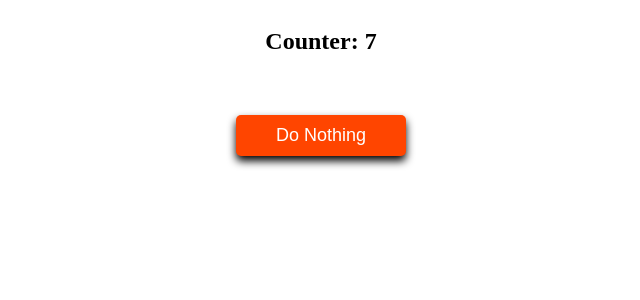
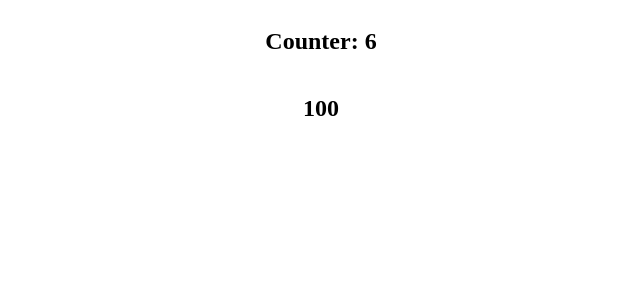
Before and after one commit to SatishKonduru/angular19-signals, an Angular app: page / in a window 1280 px wide. Shown: the top 300 px of the page, without its empty margins (319-959 px from the left). Built offline with nearby package versions, Linux system fonts and the light colour scheme.

Commit message:
async pipe

```diff
--- a/src/app/app.component.html
+++ b/src/app/app.component.html
@@ -1,5 +1,5 @@
 <div class="container">
-  <h2>Counter: {{counter}}</h2>
+  <h2>Counter: {{counter$ | async}}</h2>
   <h2>{{randomNumber()}}</h2>
-  <button class="nothing-btn" (click)="doNothing()" (mousemove)="doNothing()">Do Nothing</button>
+  <!-- <button class="nothing-btn" (click)="doNothing()" (mousemove)="doNothing()">Do Nothing</button> -->
 </div>
--- a/src/app/app.component.ts
+++ b/src/app/app.component.ts
@@ -1,36 +1,26 @@
+import { CommonModule } from '@angular/common';
 import { ChangeDetectionStrategy, ChangeDetectorRef, Component, inject } from '@angular/core';
 import { FormsModule } from '@angular/forms';
 import { RouterOutlet } from '@angular/router';
+import { interval } from 'rxjs';
 
 @Component({
   selector: 'app-root',
-  imports: [RouterOutlet, FormsModule],
+  imports: [CommonModule],
   templateUrl: './app.component.html',
   styleUrl: './app.component.css',
-  changeDetection: ChangeDetectionStrategy.Default
+  changeDetection: ChangeDetectionStrategy.OnPush
 })
 export class AppComponent {
   title = 'angular19-signals';
 
-  counter = 0;
-  // readonly changeDetector = inject(ChangeDetectorRef)
-  constructor(){
-    setInterval(() => {
-      this.counter++
-      console.log("Counter Value: ", this.counter)
-    }, 1000)
+  counter$ = interval(1000)
 
-    // setInterval(() => {
-    //   this.changeDetector.detectChanges()
-    // }, 5000)
+  constructor(){}
+
+  randomNumber(){
+    console.log("Random Number called...")
+    return 100;
   }
 
-  randomNumber(){
-     console.log("Random Number: ",Math.random())
-
-  }
-
-  doNothing(){
-    console.log("Nothing......")
-  }
 }
```
